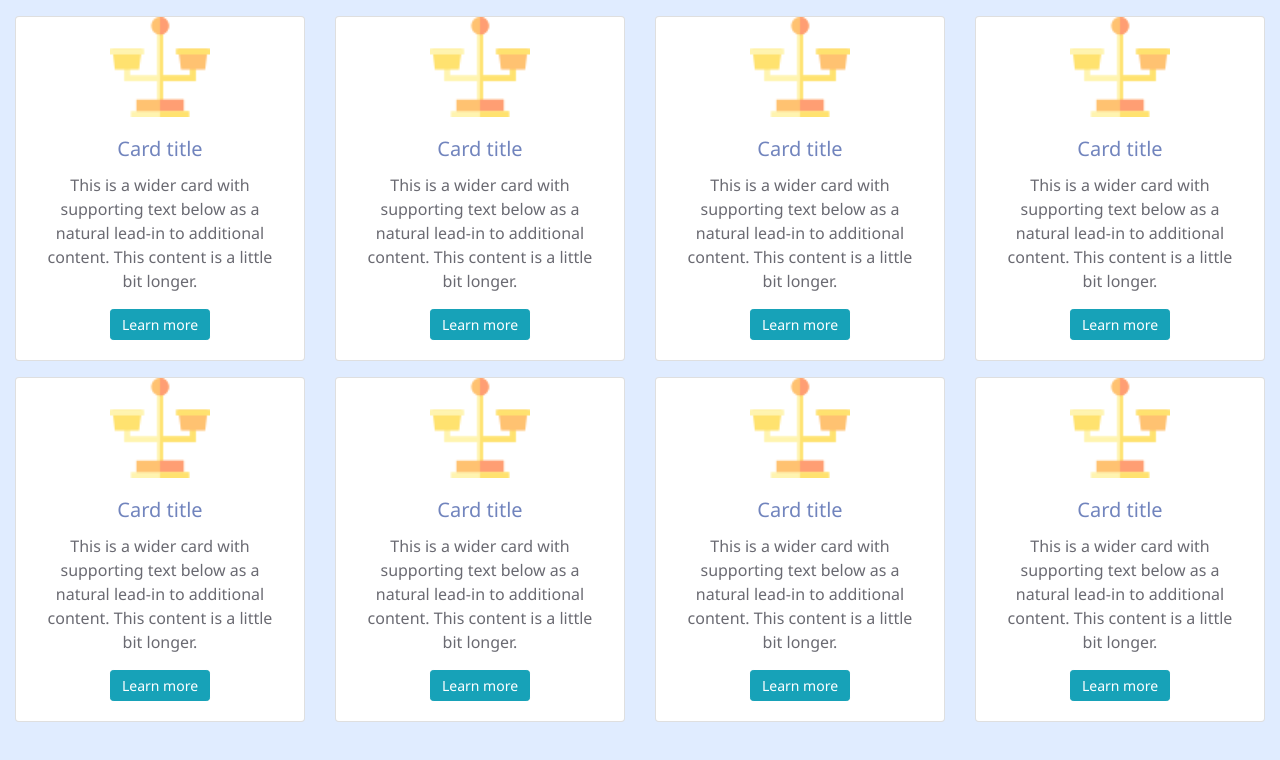
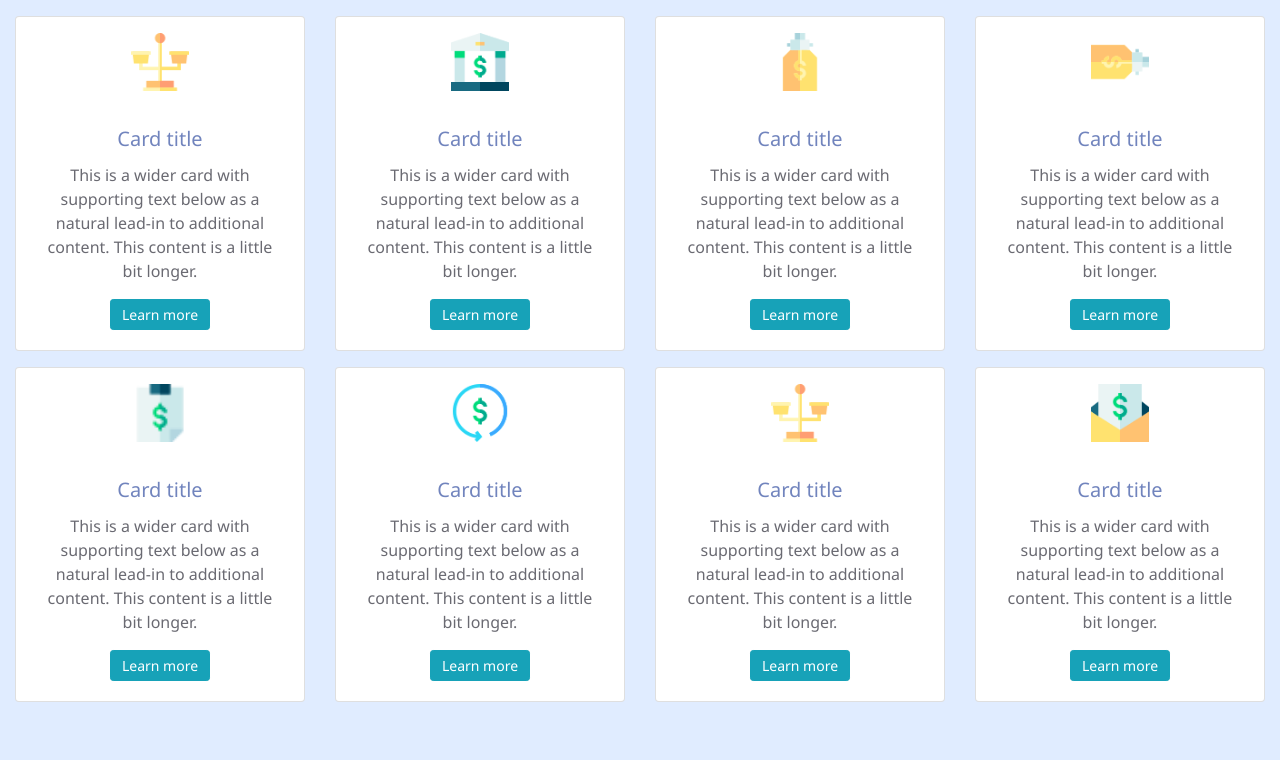
Before and after one commit to Florianbracke/css-framework, a plain HTML site: page index.html in a window 1280 px wide. Drawn offline with nearby package versions, Linux system fonts and the light colour scheme.

Commit message:
change icons

```diff
--- a/index.html
+++ b/index.html
@@ -34,7 +34,7 @@
       <div class="row mt-3">
           <div class="col-sm-3">
             <div class="card">
-              <img class="card-img-top mx-auto" style="width: 100px;" src="images/balance.png" alt="Card image cap">
+              <img class="card-img-top p-3 mx-auto" style="width: 90px;" src="images/balance.png" alt="Card image cap">
               <div class="card-body text-center">
                 <h5 class="card-title">Card title</h5>
                 <p class="card-text">This is a wider card with supporting text below as a natural lead-in to additional content. This content is a little bit longer.</p>
@@ -44,7 +44,7 @@
           </div>
           <div class="col-sm-3">
             <div class="card">
-              <img class="card-img-top mx-auto" style="width: 100px;" src="images/balance.png" alt="Card image cap">
+              <img class="card-img-top p-3 mx-auto" style="width: 90px;" src="images/bank.png" alt="Card image cap">
               <div class="card-body text-center">
                 <h5 class="card-title">Card title</h5>
                 <p class="card-text">This is a wider card with supporting text below as a natural lead-in to additional content. This content is a little bit longer.</p>
@@ -54,7 +54,7 @@
           </div>
           <div class="col-sm-3">
             <div class="card">
-              <img class="card-img-top mx-auto" style="width: 100px;" src="images/balance.png" alt="Card image cap">
+              <img class="card-img-top p-3 mx-auto" style="width: 90px;" src="images/idea.png" alt="Card image cap">
               <div class="card-body text-center">
                 <h5 class="card-title">Card title</h5>
                 <p class="card-text">This is a wider card with supporting text below as a natural lead-in to additional content. This content is a little bit longer.</p>
@@ -64,7 +64,7 @@
           </div>
           <div class="col-sm-3">
             <div class="card">
-              <img class="card-img-top mx-auto" style="width: 100px;" src="images/balance.png" alt="Card image cap">
+              <img class="card-img-top p-3 mx-auto" style="width: 90px;" src="images/ideas.png" alt="Card image cap">
               <div class="card-body text-center">
                 <h5 class="card-title">Card title</h5>
                 <p class="card-text">This is a wider card with supporting text below as a natural lead-in to additional content. This content is a little bit longer.</p>
@@ -76,7 +76,7 @@
       <div class="row mt-3">
           <div class="col-sm-3">
             <div class="card">
-              <img class="card-img-top mx-auto" style="width: 100px;" src="images/balance.png" alt="Card image cap">
+              <img class="card-img-top p-3 mx-auto" style="width: 90px;" src="images/income-statement.png" alt="Card image cap">
               <div class="card-body text-center">
                 <h5 class="card-title">Card title</h5>
                 <p class="card-text">This is a wider card with supporting text below as a natural lead-in to additional content. This content is a little bit longer.</p>
@@ -86,7 +86,7 @@
           </div>
           <div class="col-sm-3">
             <div class="card">
-              <img class="card-img-top mx-auto" style="width: 100px;" src="images/balance.png" alt="Card image cap">
+              <img class="card-img-top p-3 mx-auto" style="width: 90px;" src="images/return-of-investment.png" alt="Card image cap">
               <div class="card-body text-center">
                 <h5 class="card-title">Card title</h5>
                 <p class="card-text">This is a wider card with supporting text below as a natural lead-in to additional content. This content is a little bit longer.</p>
@@ -96,7 +96,7 @@
           </div>
           <div class="col-sm-3">
             <div class="card">
-              <img class="card-img-top mx-auto" style="width: 100px;" src="images/balance.png" alt="Card image cap">
+              <img class="card-img-top p-3 mx-auto" style="width: 90px;" src="images/balance.png" alt="Card image cap">
               <div class="card-body text-center">
                 <h5 class="card-title">Card title</h5>
                 <p class="card-text">This is a wider card with supporting text below as a natural lead-in to additional content. This content is a little bit longer.</p>
@@ -106,7 +106,7 @@
           </div>
           <div class="col-sm-3">
             <div class="card">
-              <img class="card-img-top mx-auto" style="width: 100px;" src="images/balance.png" alt="Card image cap">
+              <img class="card-img-top p-3 mx-auto" style="width: 90px;" src="images/salary.png" alt="Card image cap">
               <div class="card-body text-center">
                 <h5 class="card-title">Card title</h5>
                 <p class="card-text">This is a wider card with supporting text below as a natural lead-in to additional content. This content is a little bit longer.</p>
```
